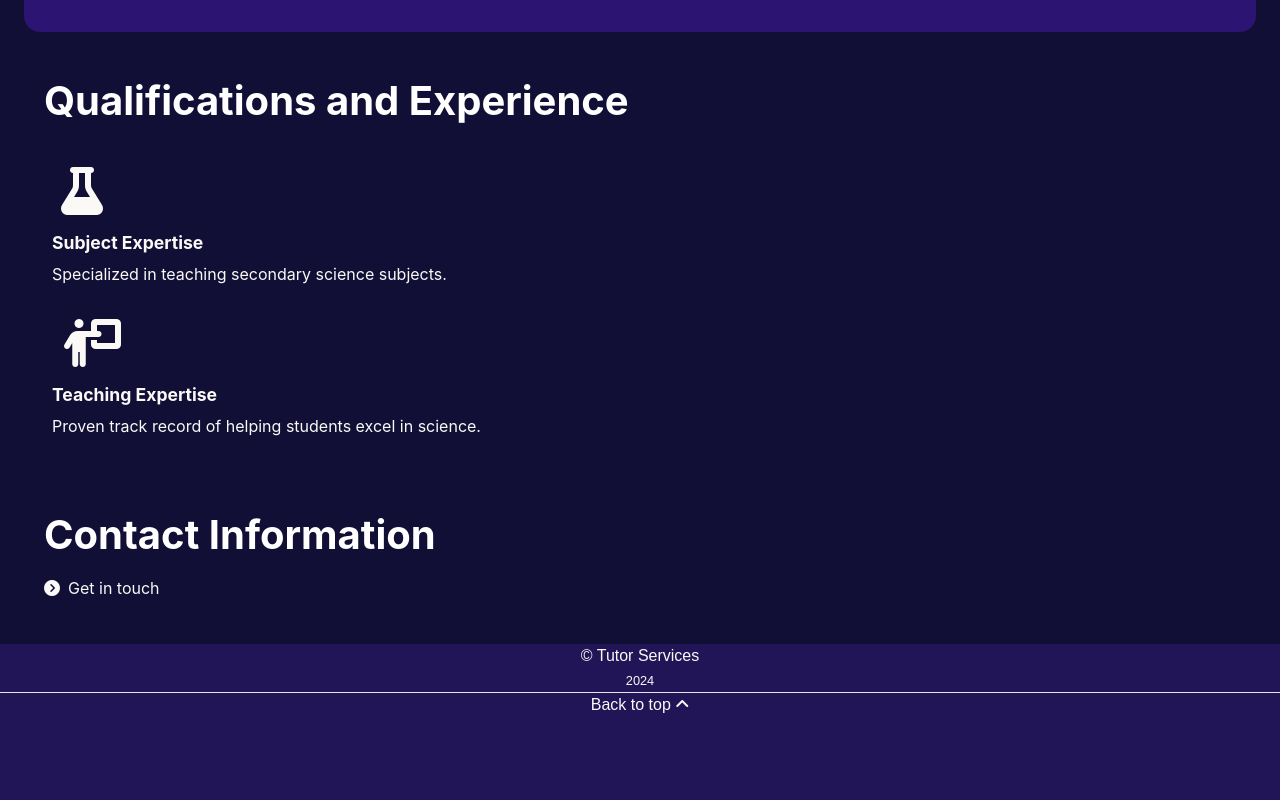
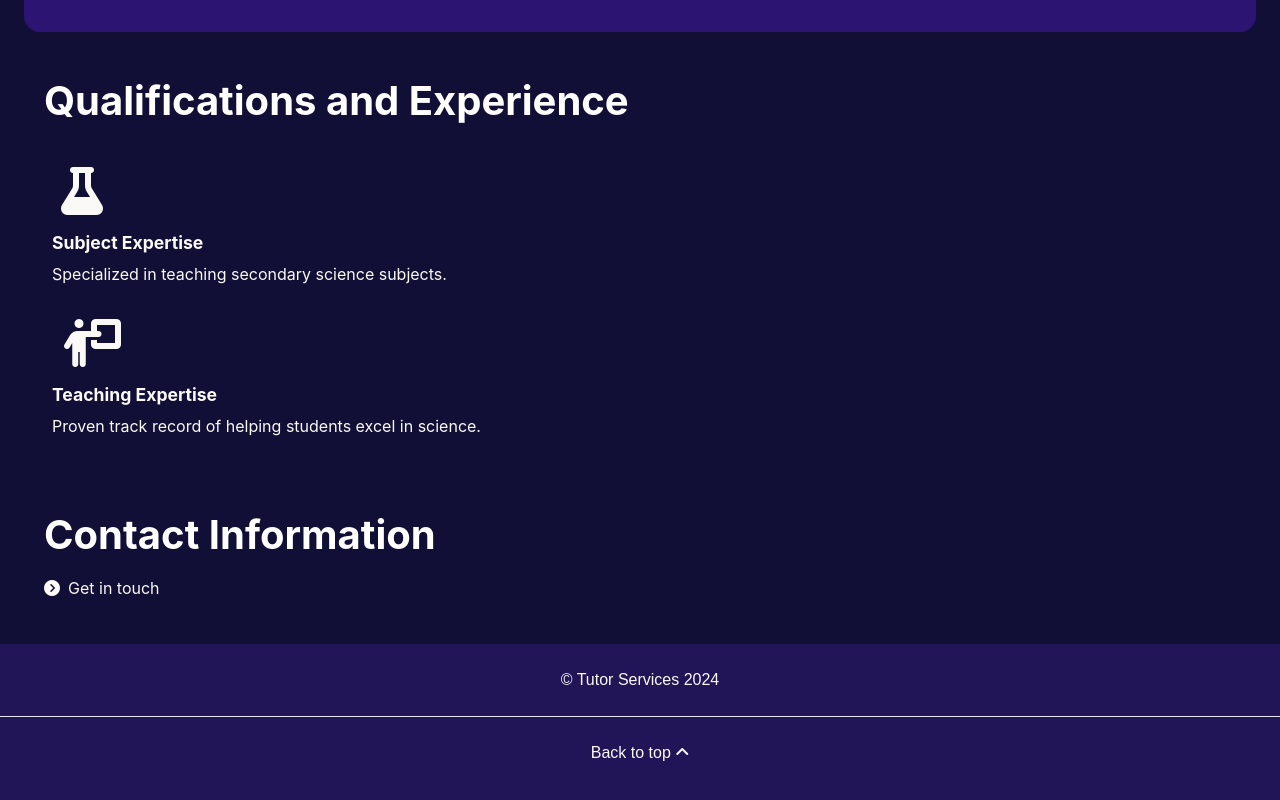
Before and after one commit to kate-joyce/tutor-app, a React (Create React App) app: page / in a window 1280 px wide. Shown: the part 1272-2072 px from the top of the page. Built offline with nearby package versions, Linux system fonts and the light colour scheme.

Commit message:
footer styles

```diff
--- a/src/components/footer.js
+++ b/src/components/footer.js
@@ -3,18 +3,16 @@ import styled from 'styled-components'
 const Foot = styled.footer`
   background: #211457;
   height: 20vh;
-
 `
 
 function Footer() {
   return (
-  <Foot>
-    <p className="text-bold">© Tutor Services</p>
-    <small className="text-bold">2024</small>
-    <hr />
+  <Foot className="py-6">
+    <p className="text-bold">© Tutor Services 2024</p>
+    <hr className="my-6" />
     <ul>
       <li>
-        <a href="#home">Back to top <i class="fa-solid fa-angle-up"></i></a>
+        <a href="#home">Back to top <i className="fa-solid fa-angle-up"></i></a>
       </li>
     </ul>
   </Foot>
```
